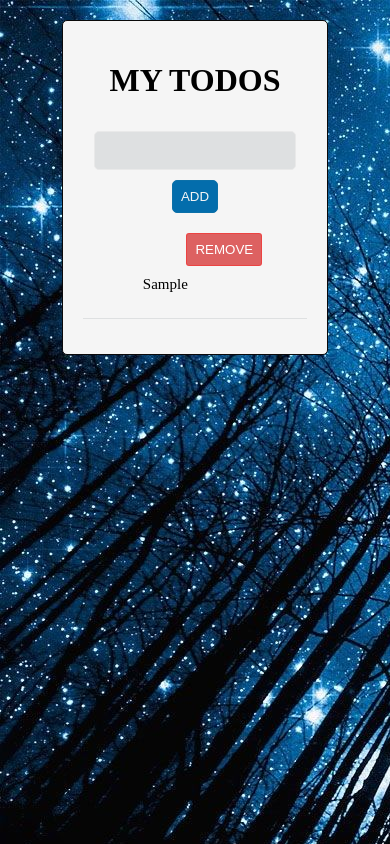
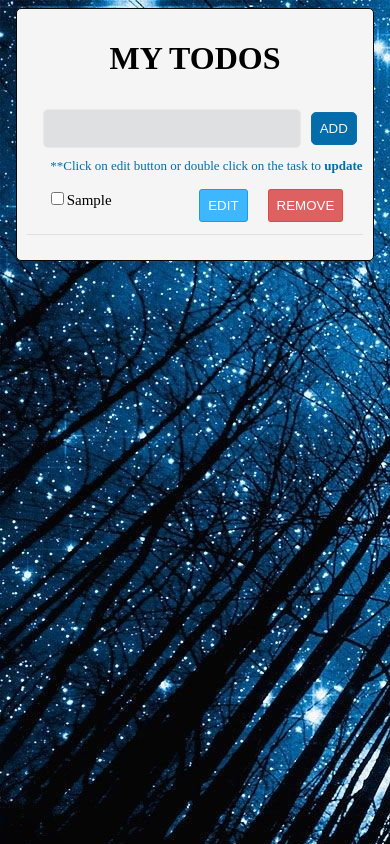
Before and after one commit to chitra1996/ToDo-App, an Angular app: page / in a window 390 px wide. Both pictures are taken after typing "Sample" into the empty fields and a click on the button "ADD". Built offline with nearby package versions, Linux system fonts and the light colour scheme.

Commit message:
basic add, edit, remove and view features of to-do app added in app

```diff
--- a/package.json
+++ b/package.json
@@ -21,7 +21,9 @@
     "@angular/platform-browser": "^5.2.0",
     "@angular/platform-browser-dynamic": "^5.2.0",
     "@angular/router": "^5.2.0",
+    "angular-font-awesome": "^3.1.2",
     "core-js": "^2.4.1",
+    "font-awesome": "^4.7.0",
     "rxjs": "^5.5.6",
     "zone.js": "^0.8.19"
   },
--- a/src/app/app.component.css
+++ b/src/app/app.component.css
@@ -6,6 +6,18 @@
   text-align: center;
 }
 
+@media only screen and (max-width: 600px) {
+  .todo-wrapper {
+    margin: auto;
+    width: 90%;
+    border: 1px solid #0a090a;
+    border-radius: 5px;
+    padding: 10px;
+    background: #f5f5f5;
+  }
+}
+
+@media only screen and (min-width: 992px) {
   .todo-wrapper {
     margin: 20px auto 20px auto;
     width: 60%;
@@ -14,3 +26,4 @@
     padding: 20px;
     background: #f5f5f5;
   }
+}
--- a/src/app/app.component.ts
+++ b/src/app/app.component.ts
@@ -1,5 +1,5 @@
 import { Component } from '@angular/core';
-import { TodoService } from './services/todo.service'
+import { TodoService } from './services/todo.service';
 
 @Component({
   selector: 'app-root',
@@ -7,6 +7,7 @@ import { TodoService } from './services/todo.service'
   styleUrls: ['./app.component.css']
 })
 export class AppComponent {
+
     constructor(public todoService: TodoService) {
 
     }
--- a/src/app/components/todo-input/todo-input.component.css
+++ b/src/app/components/todo-input/todo-input.component.css
@@ -1,3 +1,66 @@
+@media only screen and (max-width: 600px) {
+  .todo-input-wrapper {
+    margin-bottom: 10px;
+  }
+
+  .btn {
+    outline: none;
+    box-shadow: none;
+    border: 2px solid;
+    border-radius: 5px;
+    padding: 8px;
+  }
+
+  .btn-primary {
+    color: #f5f5f5;
+    border: 1px #0c70a8 solid;
+    background-color: #036dac;
+  }
+
+  input {
+    width: 70%;
+    border: 1px #e9e9e9 solid;
+    border-radius: 5px;
+    margin: 10px;
+    padding: 10px;
+    line-height: 17px;
+    background: #dee0e1;
+    color: #00162c;
+    font-family: 'sans-serif';
+    font-size: 15px;
+  }
+
+  input:focus {
+    outline: none;
+    border: 1px #c9c9c9 solid;
+  }
+
+  .error-message {
+    /* display: none; */
+    border: 0.5px solid #ed6868;
+    padding: 10px;
+    background: #f3a4a3;
+    color: #000;
+    font-family: 'sans-serif';
+    font-size: 11px;
+    text-align: center;
+    width: 80%;
+    margin: 0 auto 8px;
+    border-radius: 3px;
+}
+
+.info-message {
+  text-align: left;
+  display: block;
+  color: #036dac;
+  font-size: 13px;
+  font-weight: 500;
+  font-family: 'sans-serif';
+  margin-left: 7%;
+}
+}
+
+@media only screen and (min-width: 992px) {
   .todo-input-wrapper {
     margin-bottom: 20px;
   }
@@ -48,3 +111,14 @@ input:focus {
       margin: 0 auto;
       border-radius: 3px;
   }
+
+  .info-message {
+    text-align: left;
+    display: block;
+    color: #036dac;
+    font-size: 13px;
+    font-weight: 500;
+    font-family: 'sans-serif';
+    margin-left: 7%;
+  }
+}
--- a/src/app/components/todo-input/todo-input.component.html
+++ b/src/app/components/todo-input/todo-input.component.html
@@ -1,5 +1,6 @@
 <div class="todo-input-wrapper">
-  <input type="text" [(ngModel)]="todoText" value="todoText" (keyup.enter)="addTodo()" />
+  <input type="text" [(ngModel)]="todoText" value="todoText" (focus)="ShowDropDown=true;" (blur)="ShowDropDown=false;" (keyup.enter)="addTodo()" />
   <button class="btn btn-primary" (click)="addTodo()">ADD</button>
-  <p class="error-message" *ngIf="isEmpty">Please enter some task to add in your list</p>
+  <p class="error-message" *ngIf="isEmpty && ShowDropDown">Please enter some task to add in your list</p>
+  <span class="info-message">**Click on  edit button or double click on the task to <b>update</b></span>
 </div>
--- a/src/app/components/todo-input/todo-input.component.ts
+++ b/src/app/components/todo-input/todo-input.component.ts
@@ -10,16 +10,17 @@ export class TodoInputComponent implements OnInit {
 
   public todoText: string;
   public isEmpty: boolean;
+  public ShowDropDown: boolean;
 
   constructor(public todoService: TodoService) {
-    this.todoText = ''
+    this.todoText = '';
   }
 
   ngOnInit() {
   }
 
   public addTodo(): void {
-    if(this.todoText != '') {
+    if (this.todoText !== '') {
         this.todoService.addTodo(this.todoText);
         this.todoText = '';
         this.isEmpty = false;
--- a/src/app/components/todo-item/todo-item.component.css
+++ b/src/app/components/todo-item/todo-item.component.css
@@ -1,13 +1,14 @@
+@media only screen and (max-width: 600px) {
   .todoWrapper {
     border-bottom: 1px solid #dee0e1;
     text-align: left;
-  padding-left: 60px;
-  padding-right: 25px;
+    padding-left: 20px;
     display: block;
-  padding-bottom: 25px;
+    margin-top: 15px;
     margin-bottom: 15px;
     font-family: 'sans-serif';
     font-size: 15px;
+    padding-bottom: 25px;
   }
 
   .removeTodo {
@@ -24,3 +25,102 @@
     color: #fff;
     cursor: pointer;
   }
+
+  input {
+    /* width: auto; */
+    border: none;
+    border-bottom: 0.5px solid #036dac;
+    padding-bottom: 2px;
+    background: transparent;
+    color: #07212e;
+    font-family: 'sans-serif';
+    font-size: 14px;
+  }
+
+  input.editing {
+    width: 30%;
+  }
+
+  input:focus {
+    outline: none;
+    border: none;
+    border-bottom: 0.5px solid #082e45;
+  }
+
+  .editTodo {
+    float: right;
+    margin-right: 20px;
+    margin-bottom: 10px;
+    outline: none;
+    -webkit-box-shadow: none;
+    box-shadow: none;
+    border: 0.5px solid #1f9be1;
+    background: #3eb7ff;
+    border-radius: 3px;
+    padding: 8px;
+    color: #fff;
+    cursor: pointer;
+  }
+}
+
+@media only screen and (min-width: 992px) {
+  .todoWrapper {
+    border-bottom: 1px solid #dee0e1;
+      text-align: left;
+      padding-left: 60px;
+      padding-right: 25px;
+      display: block;
+      margin-top: 15px;
+      margin-bottom: 15px;
+      font-family: 'sans-serif';
+      font-size: 14px;
+      padding-bottom: 25px;
+  }
+
+  .removeTodo {
+    float: right;
+    margin-right: 20px;
+    margin-bottom: 10px;
+    outline: none;
+    -webkit-box-shadow: none;
+    box-shadow: none;
+    border: 0.5px solid #f7302e99;
+    background: #dd6161;
+    border-radius: 3px;
+    padding: 8px;
+    color: #fff;
+    cursor: pointer;
+  }
+
+  input {
+    width: auto;
+      border: none;
+      border-bottom: 0.5px solid #036dac;
+      padding-bottom: 2px;
+      background: transparent;
+      color: #07212e;
+      font-family: 'sans-serif';
+      font-size: 14px;
+  }
+
+  input:focus {
+    outline: none;
+    border: none;
+    border-bottom: 0.5px solid #082e45;
+  }
+
+  .editTodo {
+    float: right;
+    margin-right: 20px;
+    margin-bottom: 10px;
+    outline: none;
+    -webkit-box-shadow: none;
+    box-shadow: none;
+    border: 0.5px solid #1f9be1;
+    background: #3eb7ff;
+    border-radius: 3px;
+    padding: 8px;
+    color: #fff;
+    cursor: pointer;
+  }
+}
--- a/src/app/components/todo-item/todo-item.component.html
+++ b/src/app/components/todo-item/todo-item.component.html
@@ -1,3 +1,9 @@
 <div class="todoWrapper">
-    <button class="removeTodo"(click)="removeTodo()">REMOVE</button>{{todo.text}}
+    <input type="checkbox" (click)="toggle()" />
+    <span *ngIf="!isEditing && !completed" (click)='editTodo()'>{{todo.text}}</span>
+    <span *ngIf="!isEditing && completed" (click)='editTodo()'><del>{{todo.text}}</del></span>
+    <input class="editing" [(ngModel)]="todo.text" value="todo.text"  autofocus *ngIf="isEditing" (blur)="isEditing = false;" (keyup.enter)="isEditing = false;" />
+    <button class="removeTodo"(click)="removeTodo()">REMOVE</button>
+    <button class="editTodo" *ngIf="!isEditing" (click)="editTodo()">EDIT</button>
+    <button class="editTodo" *ngIf="isEditing" (click)="isEditing = false;">UPDATE</button>
 </div>
--- a/src/app/components/todo-item/todo-item.component.ts
+++ b/src/app/components/todo-item/todo-item.component.ts
@@ -11,8 +11,15 @@ export class TodoItemComponent implements OnInit {
 
   @Input()
   public todo: Todo;
+  public todoText: string;
+  public isEditing: boolean;
+  public completed: boolean;
 
-  constructor(public todoService: TodoService) { }
+  constructor(public todoService: TodoService) {
+    this.isEditing = false;
+    this.completed = false;
+    this.todoText = '';
+   }
 
   ngOnInit() {
   }
@@ -21,4 +28,16 @@ export class TodoItemComponent implements OnInit {
     this.todoService.removeTodo(this.todo.id);
   }
 
+  public editTodo(): void {
+    this.isEditing = true;
+  }
+
+  public toggle(): void {
+    if (this.completed === true) {
+      this.completed = false;
+    } else {
+      this.completed = true;
+    }
+  }
+
 }
--- a/src/app/services/todo.service.ts
+++ b/src/app/services/todo.service.ts
@@ -13,17 +13,20 @@ export class TodoService {
   }
 
   public addTodo(text: string): void {
-    let todo = new Todo(this.nextId, text);
+    const todo = new Todo(this.nextId, text);
     this.todos.push(todo);
     this.nextId++;
+    const revertTodo = this.todos.reverse();
   }
 
   public getTodos(): Todo[] {
-    return this.todos.reverse();
+    return this.todos;
   }
 
   public removeTodo(id: number): void {
-    this.todos = this.todos.filter((todo) => todo.id != id);
+    this.todos = this.todos.filter((todo) => todo.id !== id);
   }
 
+  public updateTodo(text: string): void {}
+
 }
```
Also changed, not shown: .angular-cli.json, 12 other files (tests, documents, lock files or other folders). Lines whose indentation alone changed are shown as unchanged.
